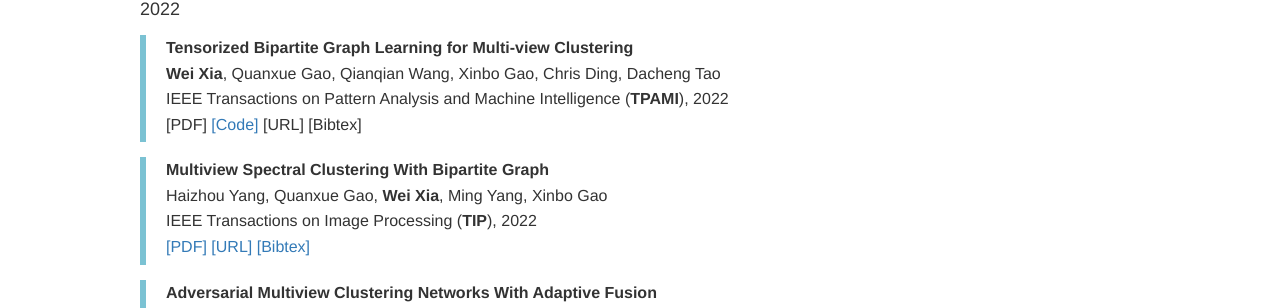
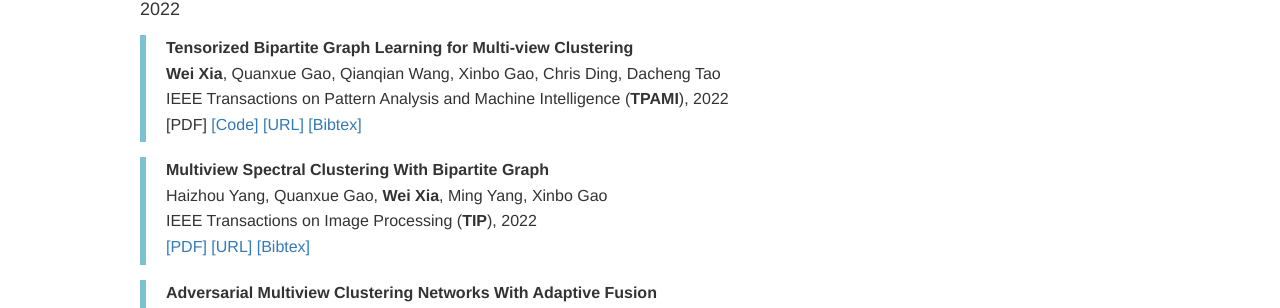
Before and after one commit to xdweixia/weixia0416.github.io, a Jekyll site: the page built from index.html, in a window 1280 px wide and 900 px high, scrolled down 396 px. Shown: the part 144-452 px from the top of the window. Built offline with Jekyll 4.4.1, drawn with Linux system fonts in a browser that asks for light colours; nearby versions of some CDN libraries; library files that are not in the unit come from our copies; part of the change alters nothing that is shown.

```diff
--- a/_includes/publications.html
+++ b/_includes/publications.html
@@ -14,8 +14,8 @@
 	    IEEE Transactions on Pattern Analysis and Machine Intelligence (<strong>TPAMI</strong>), 2022 <br />
 	    [PDF]</a>
 	<a href="https://github.com/xdweixia/TBGL-MVC">[Code]</a>
-		[URL]</a>
-		[Bibtex]</a>
+	<a href="https://ieeexplore.ieee.org/document/9813586">[URL]</a>
+	<a href="assets/bibtex/2022-TPAMI-bib.txt">[Bibtex]</a>
    </p>
   </div>
 </div>
```
